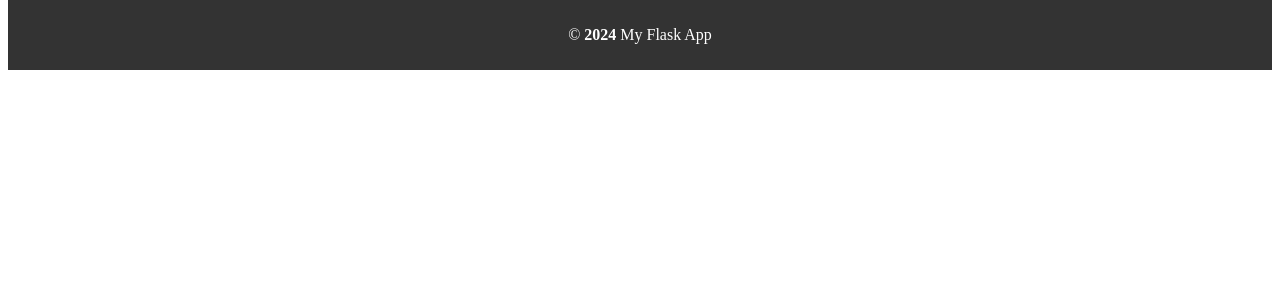
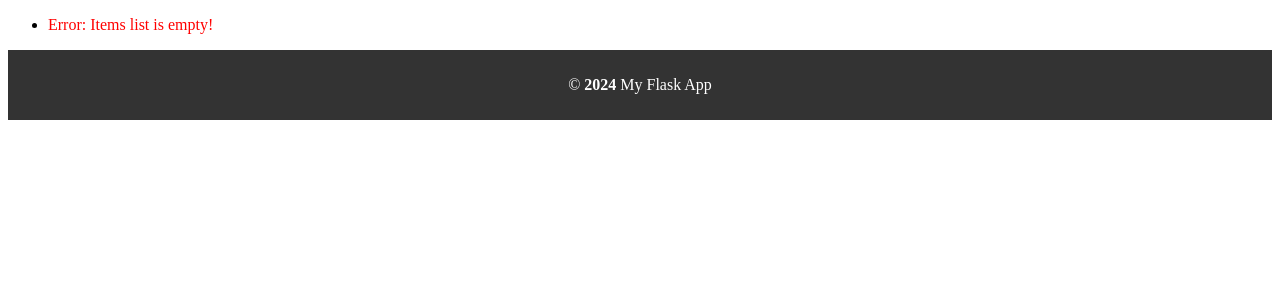
Before and after one commit to nihad1213/holbertonschool-higher_level_programming, a Flask app: template python-server_side_rendering/templates/items.html in a window 1280 px wide. Shown: the part 126-426 px from the top of the page. Run offline with Flask 3, Linux system fonts and the light colour scheme; the template is opened without the code that fills it, so the values that code supplies are empty.

Commit message:
Task finished

```diff
--- a/python-server_side_rendering/templates/items.html
+++ b/python-server_side_rendering/templates/items.html
@@ -30,11 +30,17 @@
             <a href="/items">Items</a>
         </nav>
     </header>
+{% if items %}
+    <ul>
+        {% for i in items %}
+            <li>{{ i }}</li>
+        {% endfor %}
+    </ul>
+{% else %}
+    <ul>
+        <li><p style="color: red;">Error: Items list is empty!</p></li>
+    </ul>
+{% endif %}
 
-{% for i in items %}
-    <ul>
-        <li>{{ i }}</li>
-    </ul>
-{% endfor %}
 
 {% include "footer.html" %}
```
